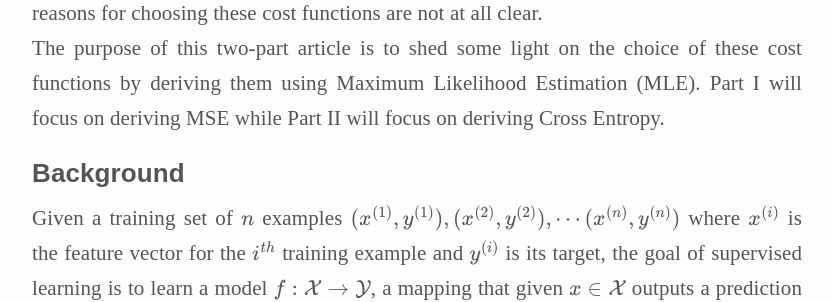
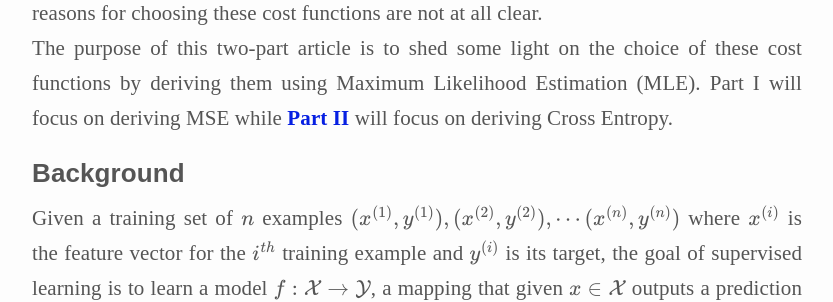
Before and after one commit to allenakinkunle/allenakinkunle.github.io, a Jekyll site: the page built from _posts/2019-03-24-deriving-ml-cost-functions-part1.md, in a window 1280 px wide and 1400 px high, scrolled down 233 px. Shown: the part 224-526 px from the top of the window, without its empty margins (223-1056 px from the left). Built offline with Jekyll 4.4.1, drawn with Linux system fonts in a browser that asks for light colours; formulas are drawn with MathJax 3; comment, search, counter and statistics services are not loaded; part of the change alters nothing that is shown; some of the changed text lies outside the part shown.

```diff
--- a/_posts/2019-03-24-deriving-ml-cost-functions-part1.md
+++ b/_posts/2019-03-24-deriving-ml-cost-functions-part1.md
@@ -4,12 +4,12 @@ title: Deriving Machine Learning Cost Functions using Maximum Likelihood Estimat
 comments: true
 tags: ['Machine-Learning']
 image_url: mathematics.jpg
-excerpt: 'Mean Squared Error (MSE) - the commonly used cost function for regression problems derived using Maximum Likelihood Estimation (MLE)'
+excerpt: 'Mean Squared Error (MSE) - a commonly used cost function for regression problems derived using Maximum Likelihood Estimation (MLE)'
 ---
 
 ### Motivation
 In supervised machine learning, cost functions are used to measure a trained model's performance. The most commonly used cost function for regression is the Mean Squared Error (MSE), and Cross Entropy for binary classification problems. For many people, the reasons for choosing these cost functions are not at all clear.
-The purpose of this two-part article is to shed some light on the choice of these cost functions by deriving them using Maximum Likelihood Estimation (MLE). Part I will focus on deriving MSE while Part II will focus on deriving Cross Entropy.
+The purpose of this two-part article is to shed some light on the choice of these cost functions by deriving them using Maximum Likelihood Estimation (MLE). Part I will focus on deriving MSE while [Part II](/deriving-ml-cost-functions-part2){:target="_blank"} will focus on deriving Cross Entropy.
 
 ### Background
 Given a training set of $n$ examples $(x^{(1)}, y^{(1)}), (x^{(2)}, y^{(2)}), \cdots (x^{(n)}, y^{(n)})$ where $x^{(i)}$ is the feature vector for the $i^{th}$ training example and $y^{(i)}$ is its target, the goal of supervised learning is to learn a model $f: \mathcal{X} \to \mathcal{Y}$, a mapping that given $x \in \mathcal{X}$ outputs a prediction $\hat y \in \mathcal{Y}$. $\mathcal X$ and $\mathcal Y$ are called the input space and output space respectively.
@@ -44,7 +44,7 @@ Given a set of independent and identically distributed (i.i.d)[^iid] random vari
 <p class="math">
 $$
 \begin{align}
-  \mathcal{L(\theta | x_1, x_2, \cdots, x_n)} = f(x_1, x_2, \cdots, x_n|\theta) \label{eq:likelihood}
+  \mathcal{L}(\theta | x_1, x_2, \cdots, x_n) = f(x_1, x_2, \cdots, x_n|\theta) \label{eq:likelihood}
 \end{align}
 $$
 </p>
```
